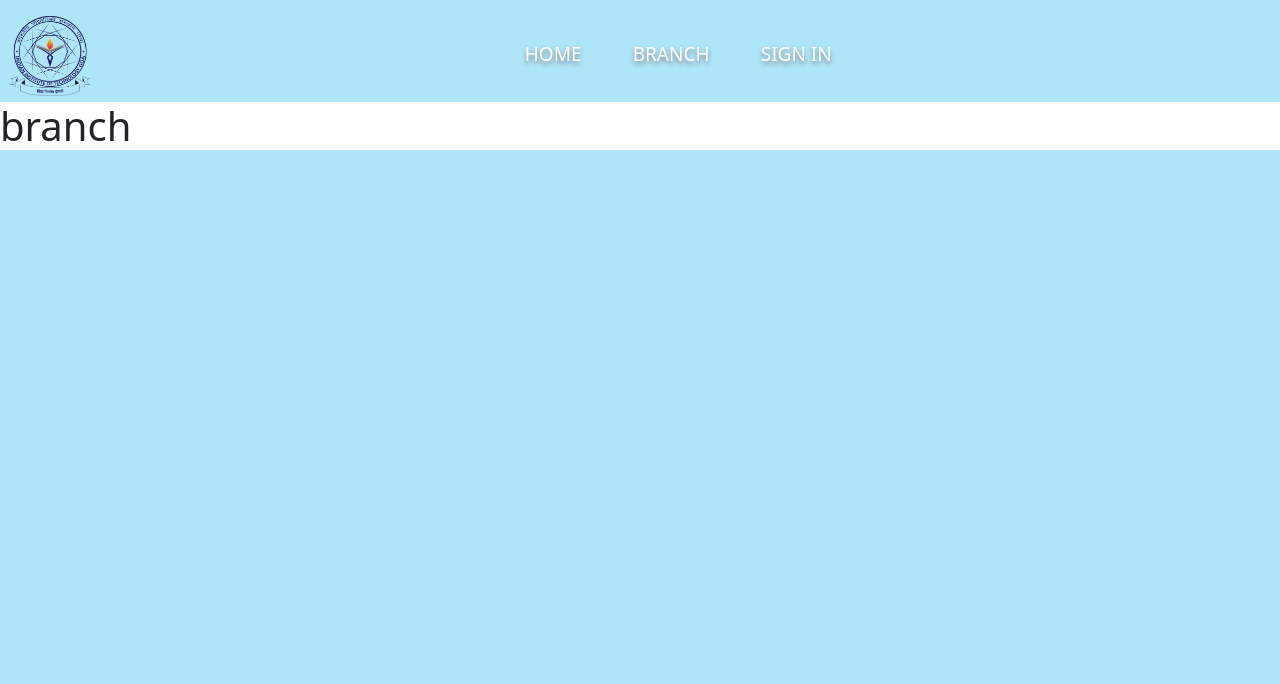
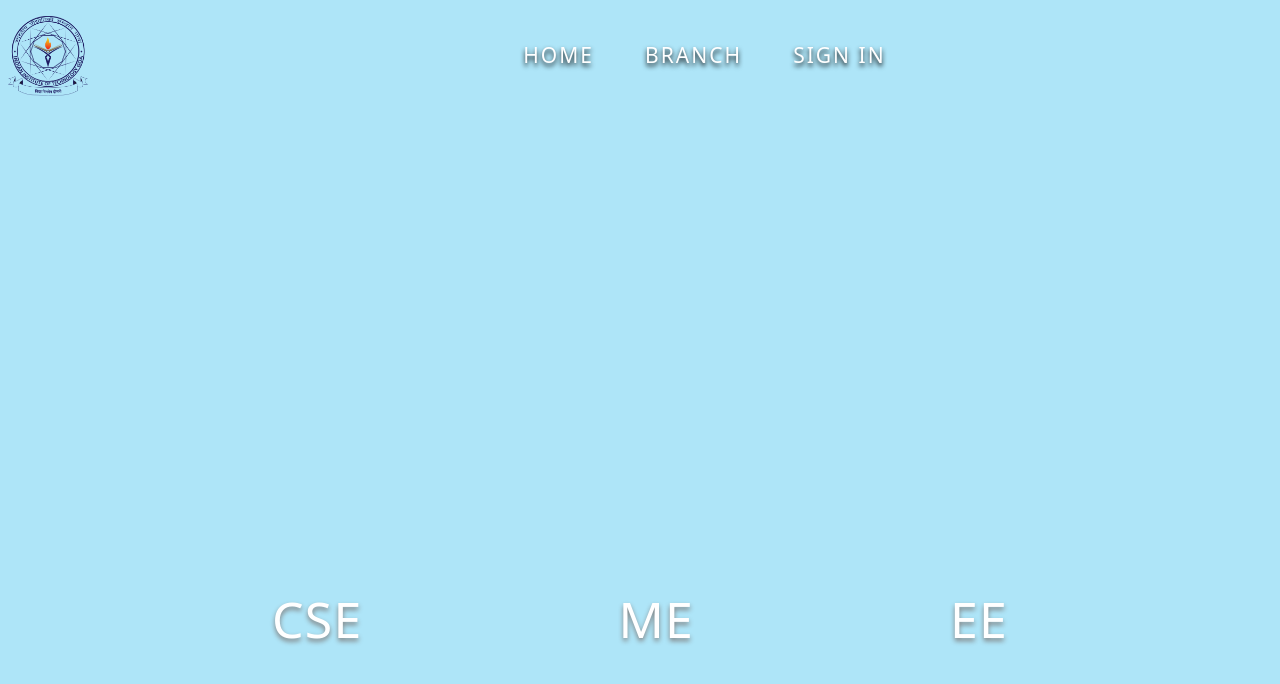
Before and after one commit to blackdevillegecy/Slambook, a Next.js app in the folder slambook/: page /branch in a window 1280 px wide. Shown: the top 684 px of the page. Built offline with nearby package versions, Linux system fonts and the light colour scheme.

Commit message:
navbar credit and branch updated

```diff
--- a/slambook/comps/Layout.js
+++ b/slambook/comps/Layout.js
@@ -1,6 +1,6 @@
 import Navbar from "./Navbar";
 
-const Layout = ({children}) => {
+const Layout = ({href, children}) => {
     return (
         <div>
             <Navbar />
--- a/slambook/comps/Navbar.js
+++ b/slambook/comps/Navbar.js
@@ -4,17 +4,20 @@ import Link from "next/link";
 const Navbar = () => {
 
     const logoCSS = {
-        marginLeft: "1.2vh",
+        marginLeft: "1vh",
         marginRight: '30vw',
         marginTop: "2vh",
+        cursor: 'pointer'
       }
 
       const linkCSS = {
         marginLeft: '4vw',
-        fontSize: '19px',
+        fontSize: '21px',
         color: 'white',
-        textShadow: '0px 3px 5px grey',
+        textShadow: '0px 3px 5px black',
         cursor: 'pointer',
+        fontWeight: '500',
+        letterSpacing: '2px'
       }
 
       const parentLink = {
@@ -24,7 +27,7 @@ const Navbar = () => {
 
     return (
         <div style={{display: 'flex', backgroundColor: 'rgb(174, 229, 248)'}}>
-            <div style={logoCSS}><Image src="/iitgoa_logo.png" width={80} height={80} /></div>
+            <Link href="https://iitgoa.ac.in/"><div style={logoCSS}><Image src="/iitgoa_logo.png" width={80} height={80} /></div></Link>
             <div  style={parentLink}>
                 <div className="links" style={linkCSS}>HOME</div>
                 <Link href="/branch"><div className="links" style={linkCSS}>BRANCH</div></Link>
--- a/slambook/pages/branch.js
+++ b/slambook/pages/branch.js
@@ -1,10 +1,37 @@
+import Head from "next/head";
+import React from "react";
+
 const Branch = () => {
+
+    const branchParentLink = {
+        display: 'flex',
+        // border: '1px solid red',
+        width: 'fit-content',
+        margin: 'auto',
+        transform: 'translateY(60vh)'
+    }
+
+    const branchLink = {
+        color: 'white',
+        // border: '1px solid red',
+        margin: '0 10vw',
+        fontSize: '50px',
+        letterSpacing: '1.2px',
+        fontWeight: '400',
+        textShadow: '0px 3px 5px grey',
+        cursor: 'pointer'
+    }
     return (
-        <>
-        <div>
-            <h1>branch</h1>
+        <div style={{backgroundColor: 'rgb(174, 229, 248)', height: '70vh'}}>
+            <Head>
+                <title>Slambook | Branch</title>
+            </Head>
+            <div style={branchParentLink}>
+            <div className="branchLinks" style={branchLink}>CSE</div>
+            <div className="branchLinks" style={branchLink}>ME</div>
+            <div className="branchLinks" style={branchLink}>EE</div>
         </div>
-        </>
+        </div>
      );
 }
 
```
Also changed, not shown: slambook/pages/credit.js (added, +40 -0 lines), slambook/pages/index.js (+33 -4 lines), 1 other file (tests, documents, lock files or other folders).
